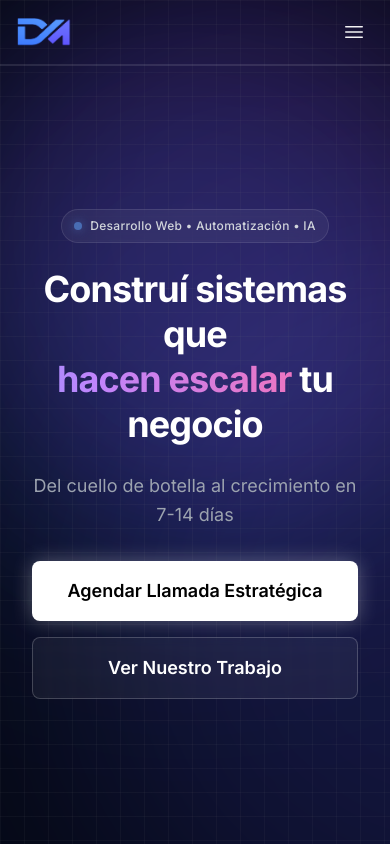
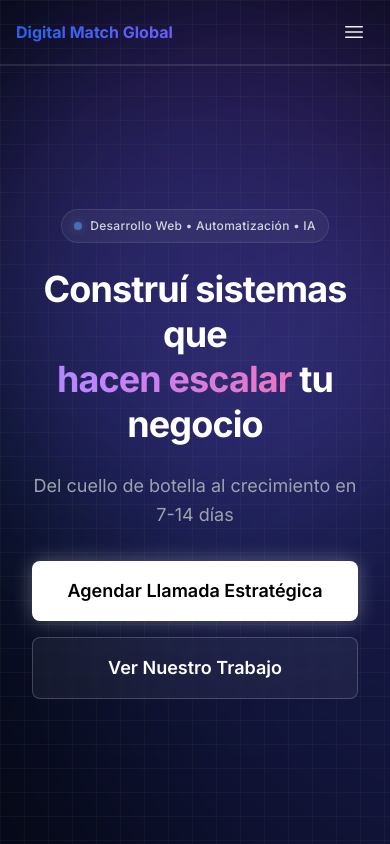
Before and after one commit to DigitalMatchGlobal/digital-match, a Next.js app: page /landing-page in a window 390 px wide. Shown: the top 844 px of the page. Built offline with nearby package versions, Linux system fonts and the light colour scheme.

Commit message:
header 4 cel vs web

```diff
--- a/src/components/common/Header.tsx
+++ b/src/components/common/Header.tsx
@@ -2,7 +2,7 @@
 
     import { useState, useEffect } from 'react';
     import Link from 'next/link';
-    import Image from 'next/image'; // Importamos el componente optimizado
+    import Image from 'next/image';
     import Icon from '@/components/ui/AppIcon';
     import { useLanguage } from '@/contexts/LanguageContext';
     import LanguageToggle from './LanguageToggle';
@@ -100,20 +100,22 @@
         >
             <nav className="mx-auto flex h-16 items-center justify-between px-4 sm:px-6 lg:px-8">
 
-            {/* LOGO + TEXTO CON DEGRADADO */}
+            {/* LOGO + TEXTO MODIFICADO PARA MÓVIL */}
             <Link href="/" className="flex items-center gap-3">
+                {/* Imagen: Oculta en móvil (hidden), Visible en PC (sm:block) */}
                 <Image
-                src="/assets/images/Logo.png" // Asegúrate de que el nombre del archivo coincida (mayúscula/minúscula)
+                src="/assets/images/Logo.png"
                 alt="Logo DM"
                 width={0}
                 height={0}
                 sizes="100vw"
-                className="h-10 w-auto object-contain" // Mantiene la proporción correcta
+                className="hidden sm:block h-10 w-auto object-contain"
                 priority
                 />
 
+                {/* Texto: Siempre visible (quitamos el 'hidden' anterior) */}
                 <span
-                className="text-base sm:text-lg font-bold hidden sm:inline-block bg-gradient-to-r from-[#2563EB] to-[#6D5DFE] bg-clip-text text-transparent"
+                className="text-base sm:text-lg font-bold bg-gradient-to-r from-[#2563EB] to-[#6D5DFE] bg-clip-text text-transparent"
                 >
                 Digital Match Global
                 </span>
```
